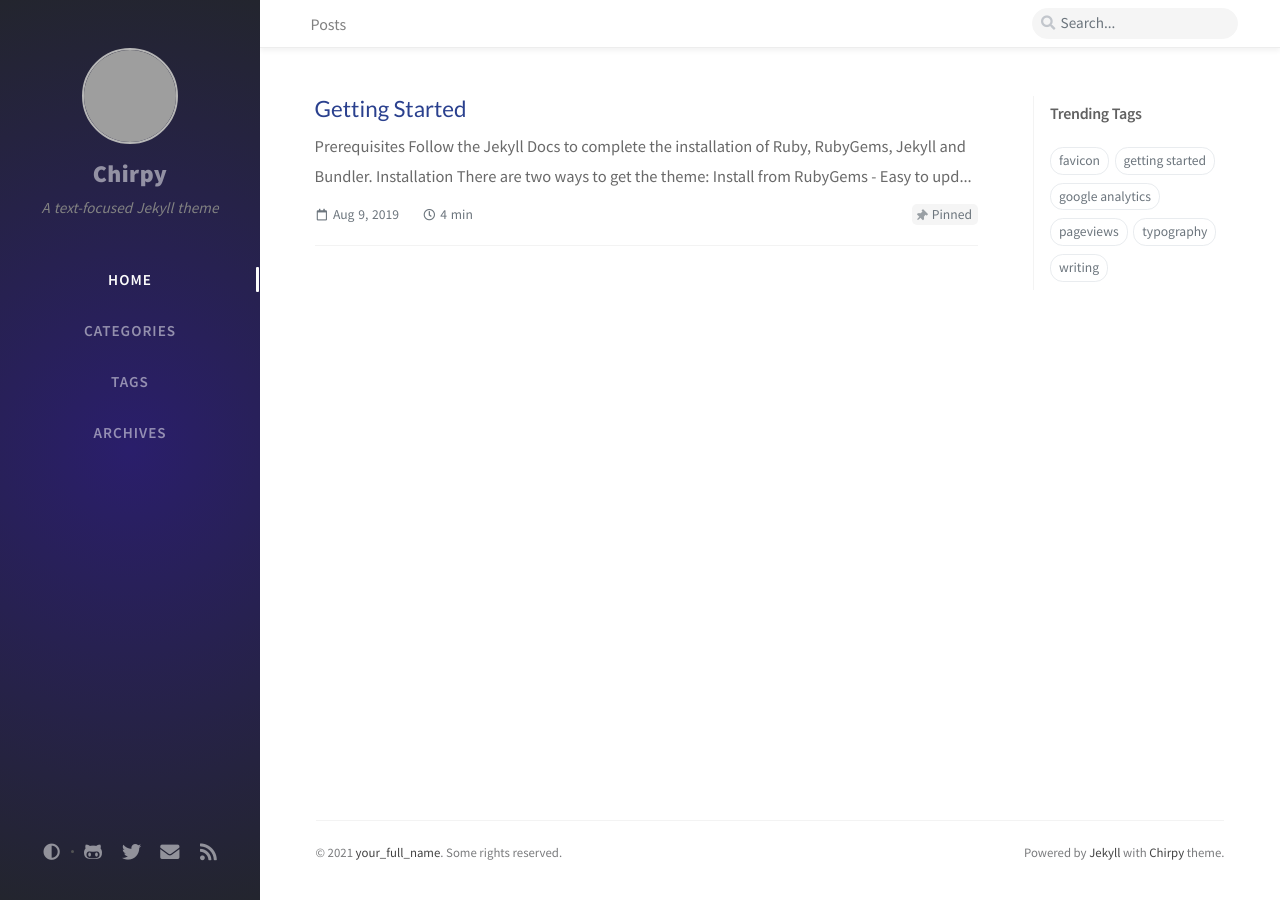
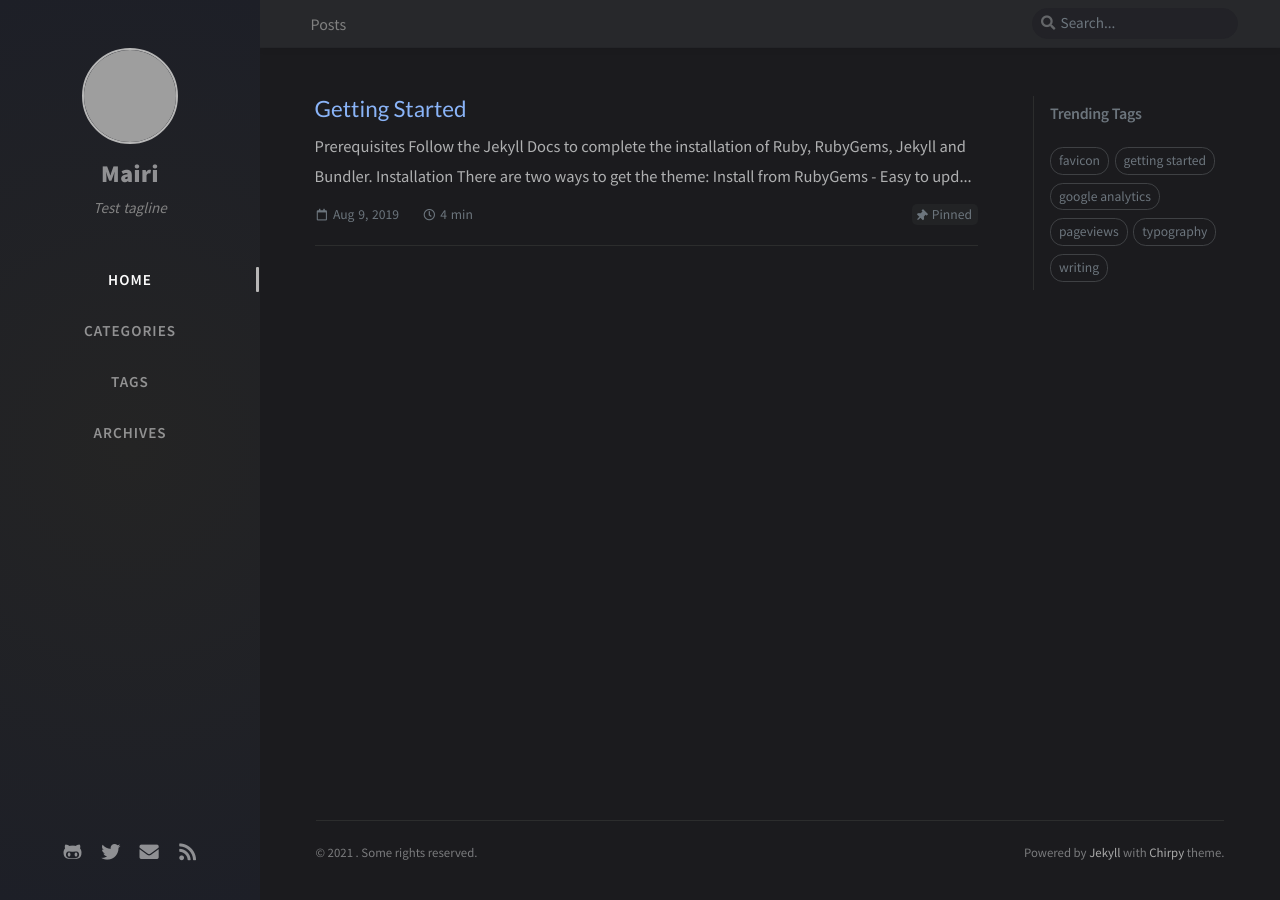
Before and after one commit to TMairi/tmairi.github.io, a Jekyll site: the page built from index.html, in a window 1280 px wide. Built offline with Jekyll 4.4.1, drawn with Linux system fonts in a browser that asks for light colours; nearby versions of some CDN libraries; comment, search, counter and statistics services are not loaded; some of the changed lines change nothing that is shown; grey boxes are pictures that could not be loaded.

Commit message:
Update _config.yml

```diff
--- a/_config.yml
+++ b/_config.yml
@@ -10,55 +10,23 @@ baseurl: ''
 # the HTML language tag › https://www.w3.org/International/questions/qa-choosing-language-tags
 lang: en-US
 
-# Change to your timezone › http://www.timezoneconverter.com/cgi-bin/findzone/findzone
-timezone: Asia/Shanghai
-
 # jekyll-seo-tag settings › https://github.com/jekyll/jekyll-seo-tag/blob/master/docs/usage.md
 # --------------------------
-title: Chirpy                          # the main title
+title: Mairi                          # the main title
 
-tagline: A text-focused Jekyll theme   # it will display as the sub-title
+tagline: Test tagline   # it will display as the sub-title
 
 description: >-                        # used by seo meta and the atom feed
-  A minimal, portfolio, sidebar,
-  bootstrap Jekyll theme with responsive web design
-  and focuses on text presentation.
+  Test description
 
 # fill in the protocol & hostname for your site, e.g., 'https://username.github.io'
-url: ''
+url: 'https://tmairi.github.io'
 
 github:
-  username: github_username             # change to your github username
+  username: TMairi             # change to your github username
 
 twitter:
-  username: twitter_username            # change to your twitter username
-
-social:
-  # Change to your full name.
-  # It will be displayed as the default author of the posts and the copyright owner in the Footer
-  name: your_full_name
-  email: example@doamin.com             # change to your email address
-  links:
-    # The first element serves as the copyright owner's link
-    - https://twitter.com/username      # change to your twitter homepage
-    - https://github.com/username       # change to your github homepage
-    # Uncomment below to add more social links
-    # - https://www.facebook.com/username
-    # - https://www.linkedin.com/in/username
-
-google_site_verification: google_meta_tag_verification # change to your verification string
-# --------------------------
-
-google_analytics:
-  id: ''          # Fill with your Google Analytics ID
-  pv:
-    # The Google Analytics pageviews switch.
-    # DO NOT enable it unless you know how to deploy the Google Analytics superProxy.
-    enabled: false
-    # the next options only valid when `google_analytics.pv` is enabled.
-    proxy_url: ''
-    proxy_endpoint: ''
-    cache: false  # pv data local cache, good for the users from GFW area.
+  username: AstrumMairi          # change to your twitter username
 
 # Prefer color scheme setting.
 #
@@ -71,7 +39,7 @@ google_analytics:
 #     light  - Use the light color scheme
 #     dark   - Use the dark color scheme
 #
-theme_mode:   # [light|dark]
+theme_mode: dark  # [light|dark]
 
 # The CDN endpoint for images.
 # Notice that once it is assigned, the CDN url
```
